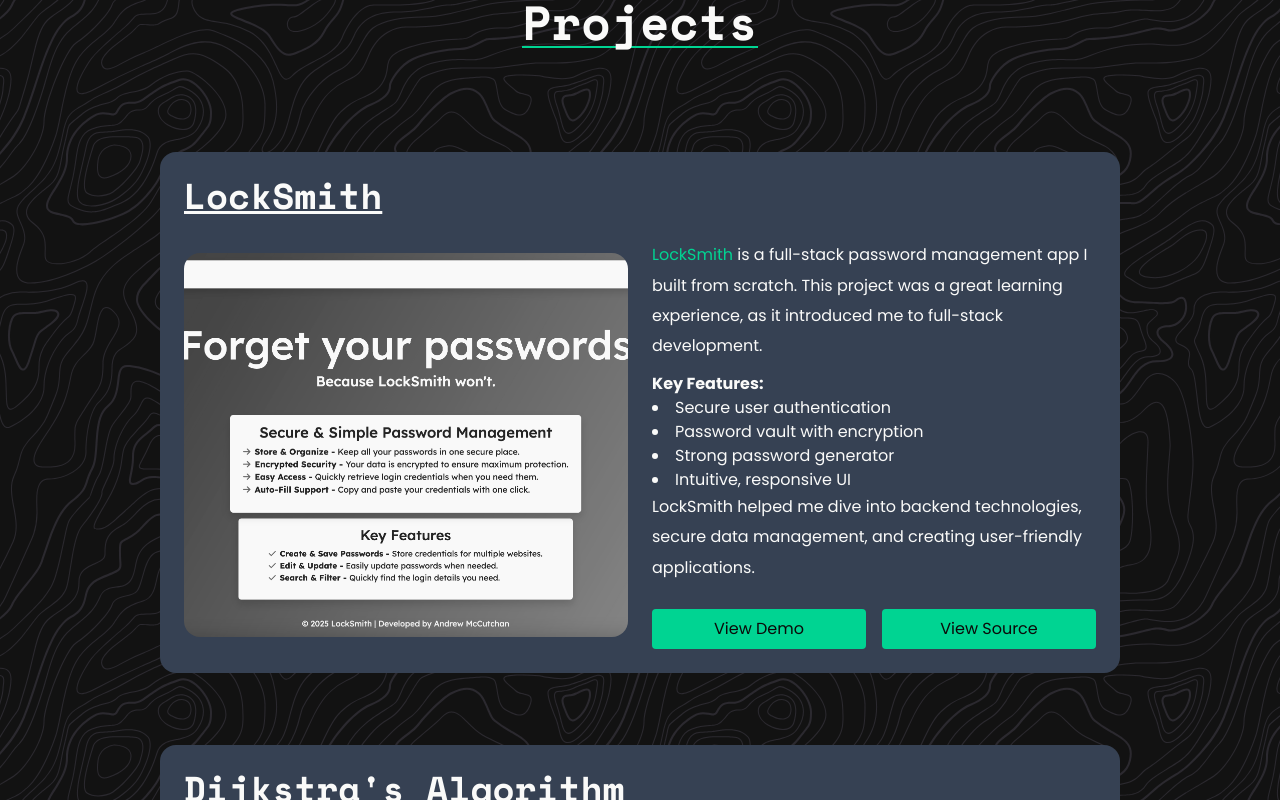
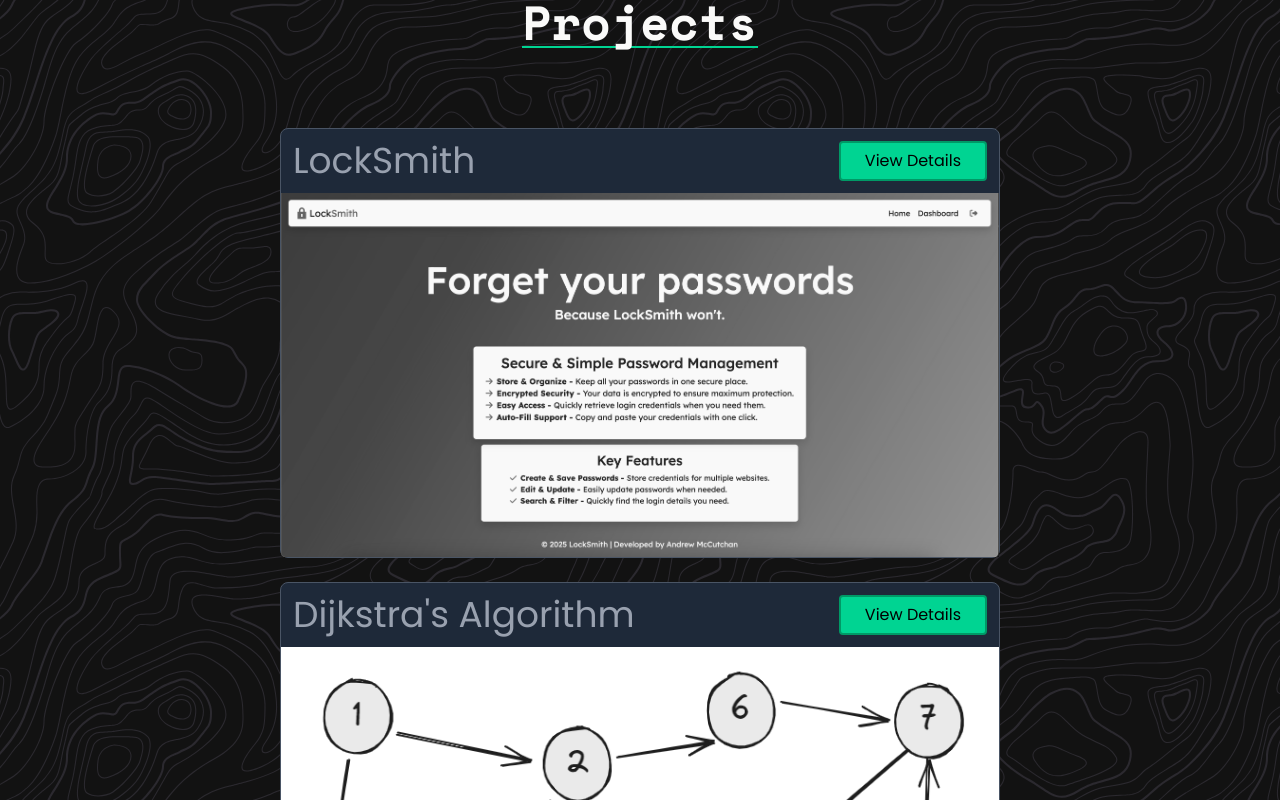
Before and after one commit to andmccutchan/Personal-Website, a React (Vite) app: page / in a window 1280 px wide. Shown: the part 1940-2740 px from the top of the page. Built offline with nearby package versions, Linux system fonts and the light colour scheme; a web font is replaced by a local one.

Commit message:
Projects

```diff
--- a/src/Components/ProjectCard.jsx
+++ b/src/Components/ProjectCard.jsx
@@ -5,76 +5,76 @@ const ProjectCard = ({ title, image, description, githubLink, liveDemo }) => {
   const handleOpen = () => {};
 
   return (
-    // <div className="border border-gray-600 h-auto rounded-[8px] w-3/4 mx-auto bg-gray-800">
-    //   <div className="flex w-full p-3 justify-between">
-    //     <h3 className="text-gray-400 text-4xl">{title}</h3>
-    //     <a
-    //       className="flex justify-center items-center px-6 rounded border-2 border-emerald-600 bg-emerald-400 hover:bg-emerald-500"
-    //       href="/"
-    //     >
-    //       View Details
-    //     </a>
-    //   </div>
-    //   <img
-    //     src={image}
-    //     alt={`${title} image`}
-    //     className="grayscale transition-all duration-300 hover:grayscale-0"
-    //   />
-    // </div>
-    <section className="my-6 bg-gray-700 p-6 rounded-2xl">
-      <div className="flex flex-col">
-        <h3 className="text-stone-50 text-4xl mb-6 secondary-font underline max-lg:text-center">
-          {title}
-        </h3>
-
-        <div className="flex flex-col sm:flex-row sm:gap-6">
-          {/* Project Image */}
-          <div className="flex items-center w-full sm:w-1/2 mb-4 sm:mb-0 max-lg:hidden">
+    <div className="border border-gray-600 h-auto rounded-[8px] w-3/4 mx-auto bg-gray-800">
+      <div className="flex w-full p-3 justify-between">
+        <h3 className="text-gray-400 text-4xl">{title}</h3>
+        <a
+          className="flex justify-center items-center px-6 rounded border-2 border-emerald-600 bg-emerald-400 hover:bg-emerald-500"
+          href="/"
+        >
+          View Details
+        </a>
+      </div>
       <img
         src={image}
-              alt={`${title} project screenshot`}
-              className="grayscale transition-all duration-300 ease-in-out hover:grayscale-0 w-full h-96 object-cover rounded-2xl "
-              aria-describedby={`description-${title}`}
+        alt={`${title} image`}
+        className="grayscale transition-all duration-300 hover:grayscale-0"
       />
     </div>
+    // <section className="my-6 bg-gray-700 p-6 rounded-2xl">
+    //   <div className="flex flex-col">
+    //     <h3 className="text-stone-50 text-4xl mb-6 secondary-font underline max-lg:text-center">
+    //       {title}
+    //     </h3>
 
-          {/* Project Description and Links */}
-          <div className="flex flex-col w-1/2 max-lg:w-full justify-between">
-            <div id={`description-${title}`} className="text-stone-50 mb-4">
-              {description}
-            </div>
+    //     <div className="flex flex-col sm:flex-row sm:gap-6">
+    //       {/* Project Image */}
+    //       <div className="flex items-center w-full sm:w-1/2 mb-4 sm:mb-0 max-lg:hidden">
+    //         <img
+    //           src={image}
+    //           alt={`${title} project screenshot`}
+    //           className="grayscale transition-all duration-300 ease-in-out hover:grayscale-0 w-full h-96 object-cover rounded-2xl "
+    //           aria-describedby={`description-${title}`}
+    //         />
+    //       </div>
 
-            <div className="flex flex-col sm:flex-row gap-2">
-              {/* Live Demo Button */}
-              {liveDemo && (
-                <a
-                  href={liveDemo}
-                  className="flex justify-center items-center text-center w-full sm:w-1/2 bg-emerald-400 text-stone-950 hover:bg-emerald-500 p-2 rounded"
-                  target="_blank"
-                  rel="noopener noreferrer"
-                  aria-label={`View live demo of ${title}`}
-                >
-                  View Demo
-                </a>
-              )}
+    //       {/* Project Description and Links */}
+    //       <div className="flex flex-col w-1/2 max-lg:w-full justify-between">
+    //         <div id={`description-${title}`} className="text-stone-50 mb-4">
+    //           {description}
+    //         </div>
 
-              {/* GitHub Link Button */}
-              <a
-                href={githubLink}
-                className={`${
-                  liveDemo ? "sm:w-1/2 sm:ml-2" : "w-full"
-                } flex justify-center items-center p-2 text-center bg-emerald-400 text-stone-950 hover:bg-emerald-500 hover:text-black rounded`}
-                target="_blank"
-                rel="noopener noreferrer"
-                aria-label={`View source code for ${title}`}
-              >
-                View Source
-              </a>
-            </div>
-          </div>
-        </div>
-      </div>
-    </section>
+    //         <div className="flex flex-col sm:flex-row gap-2">
+    //           {/* Live Demo Button */}
+    //           {liveDemo && (
+    //             <a
+    //               href={liveDemo}
+    //               className="flex justify-center items-center text-center w-full sm:w-1/2 bg-emerald-400 text-stone-950 hover:bg-emerald-500 p-2 rounded"
+    //               target="_blank"
+    //               rel="noopener noreferrer"
+    //               aria-label={`View live demo of ${title}`}
+    //             >
+    //               View Demo
+    //             </a>
+    //           )}
+
+    //           {/* GitHub Link Button */}
+    //           <a
+    //             href={githubLink}
+    //             className={`${
+    //               liveDemo ? "sm:w-1/2 sm:ml-2" : "w-full"
+    //             } flex justify-center items-center p-2 text-center bg-emerald-400 text-stone-950 hover:bg-emerald-500 hover:text-black rounded`}
+    //             target="_blank"
+    //             rel="noopener noreferrer"
+    //             aria-label={`View source code for ${title}`}
+    //           >
+    //             View Source
+    //           </a>
+    //         </div>
+    //       </div>
+    //     </div>
+    //   </div>
+    // </section>
   );
 };
 
```
Lines whose indentation alone changed are shown as unchanged.
